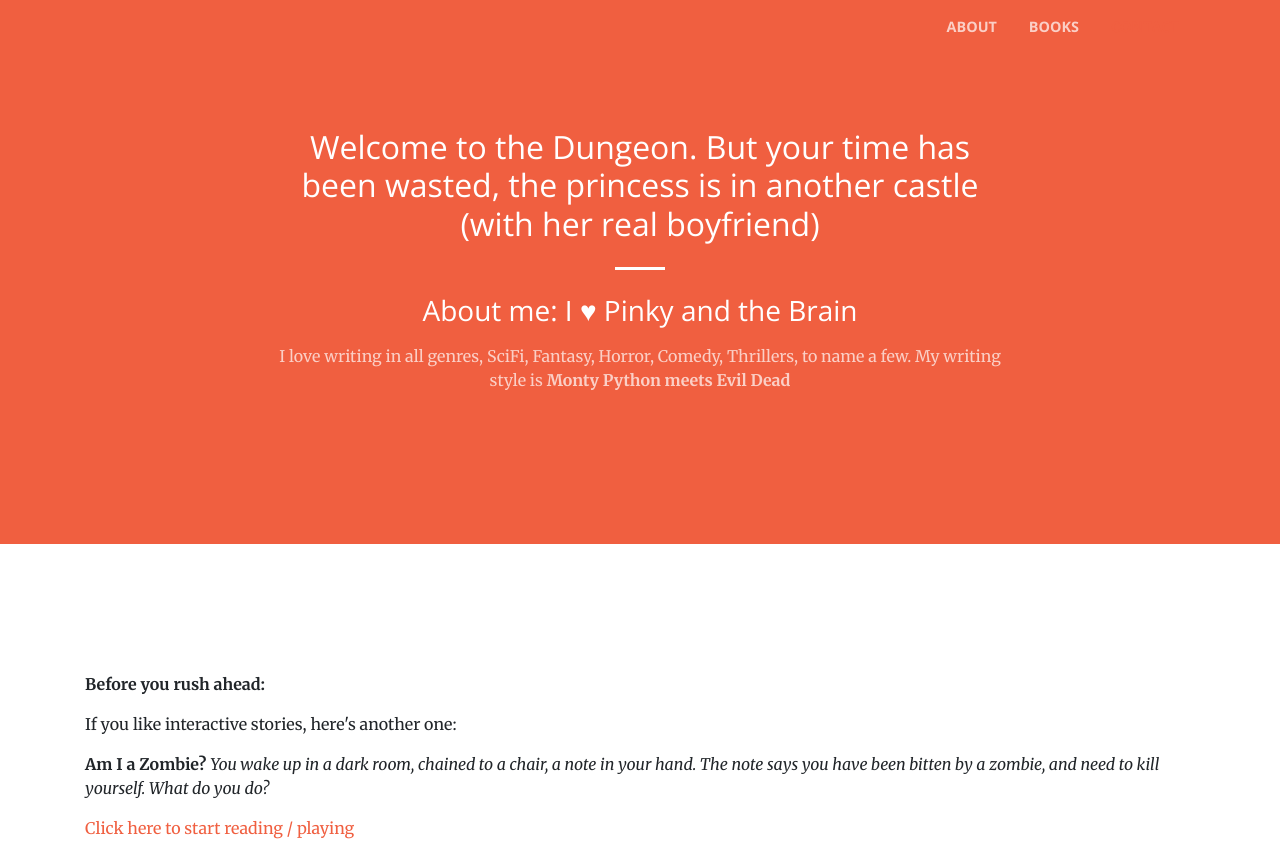
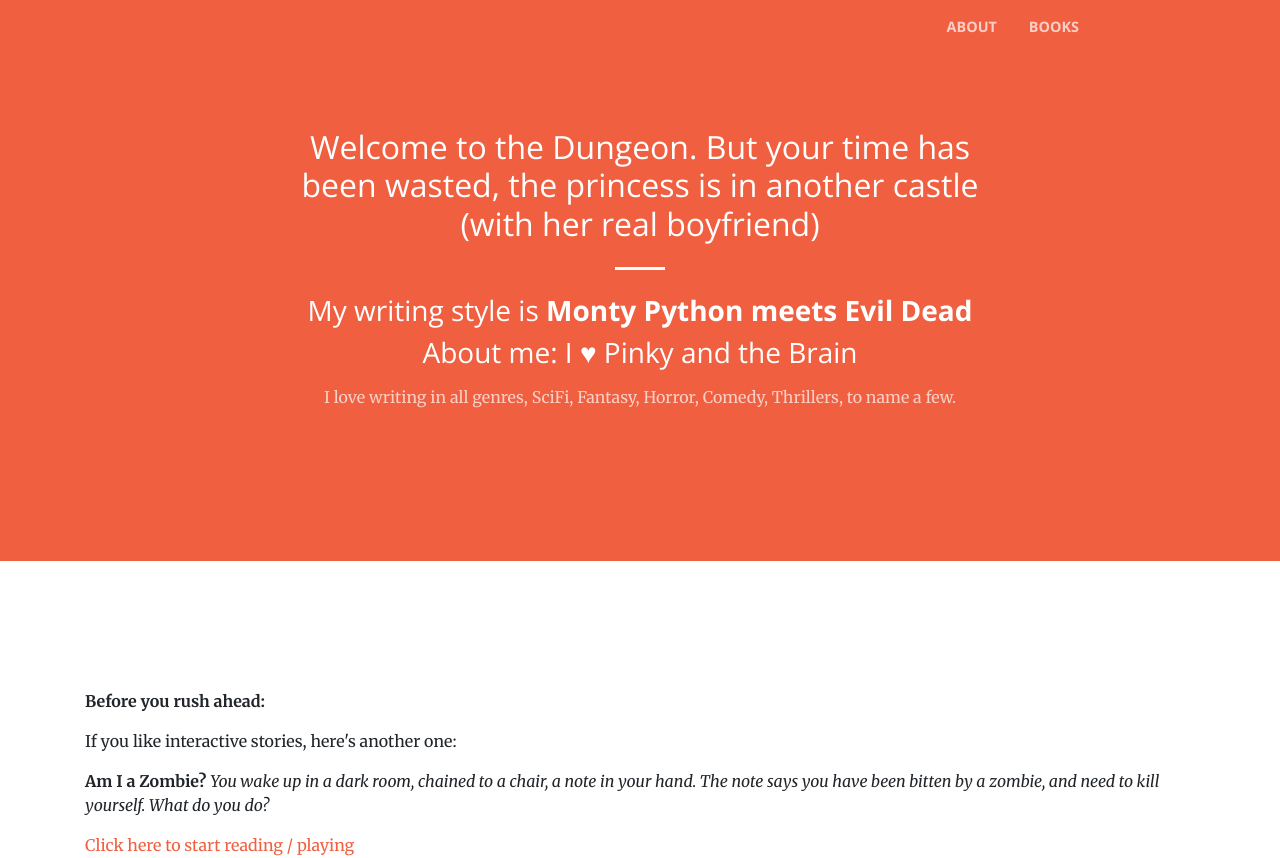
Before and after one commit to shantnu/st, a plain HTML site: page books.html in a window 1280 px wide. Shown: the top 858 px of the page. Drawn offline with nearby package versions, Linux system fonts and the light colour scheme.

Commit message:
Update books.html

```diff
--- a/books.html
+++ b/books.html
@@ -59,9 +59,10 @@
           <div class="col-lg-8 mx-auto text-center">
             <h2 class="section-heading text-white">Welcome to the Dungeon. But your time has been wasted, the princess is in another castle (with her real boyfriend)</h2>
             <hr class="light my-4">
+            <h3 class="section-heading text-white"> My writing style is <b> Monty Python meets Evil Dead</b> </h3>
             <h3 class="section-heading text-white"> About me: I ♥ Pinky and the Brain </h3>
             <p> </p>
-            <p class="text-faded mb-4">I love writing in all genres, SciFi, Fantasy, Horror, Comedy, Thrillers, to name a few. My writing style is <b> Monty Python meets Evil Dead</b>
+            <p class="text-faded mb-4">I love writing in all genres, SciFi, Fantasy, Horror, Comedy, Thrillers, to name a few.
               </p>
 
           </div>
```
